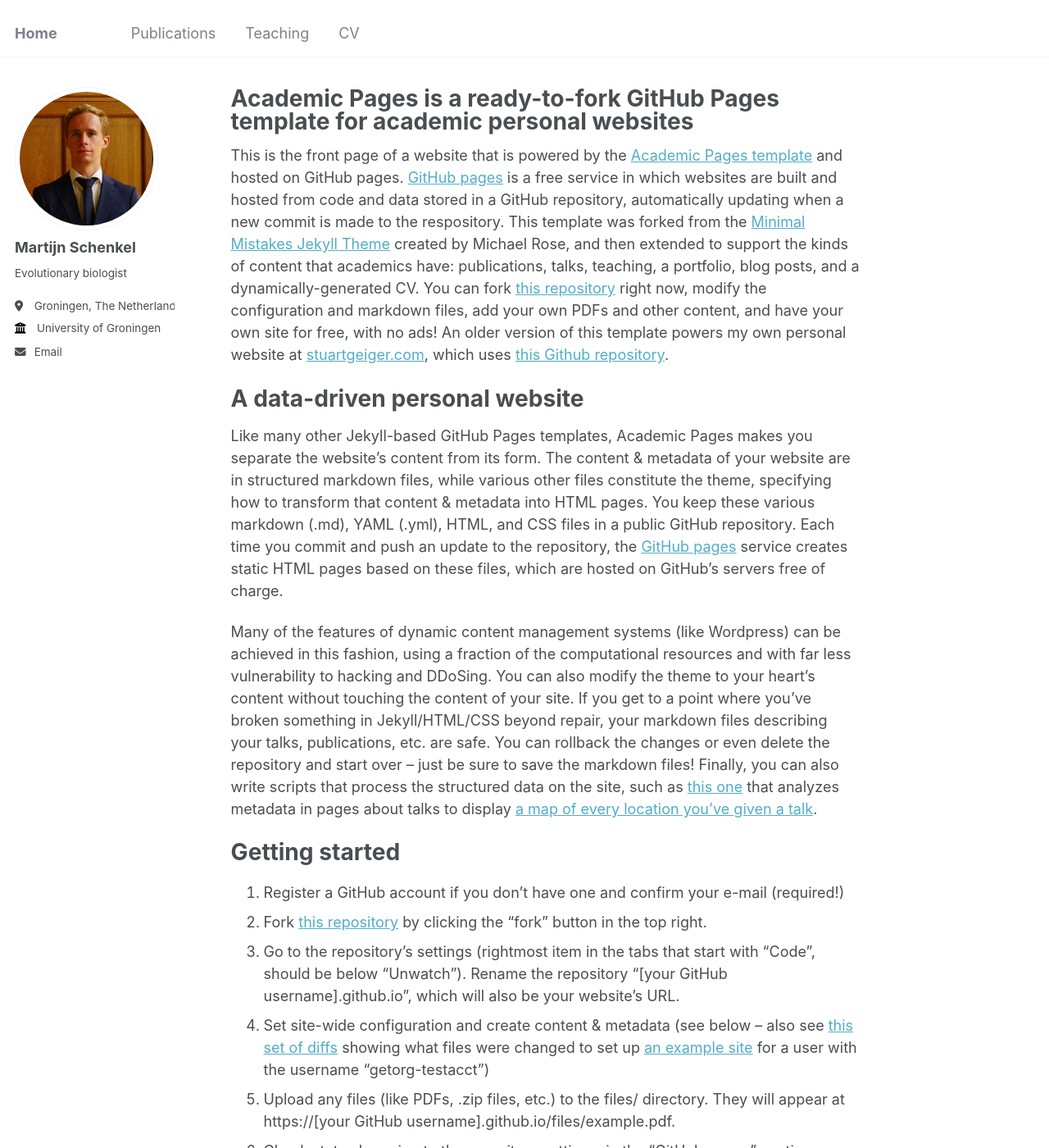
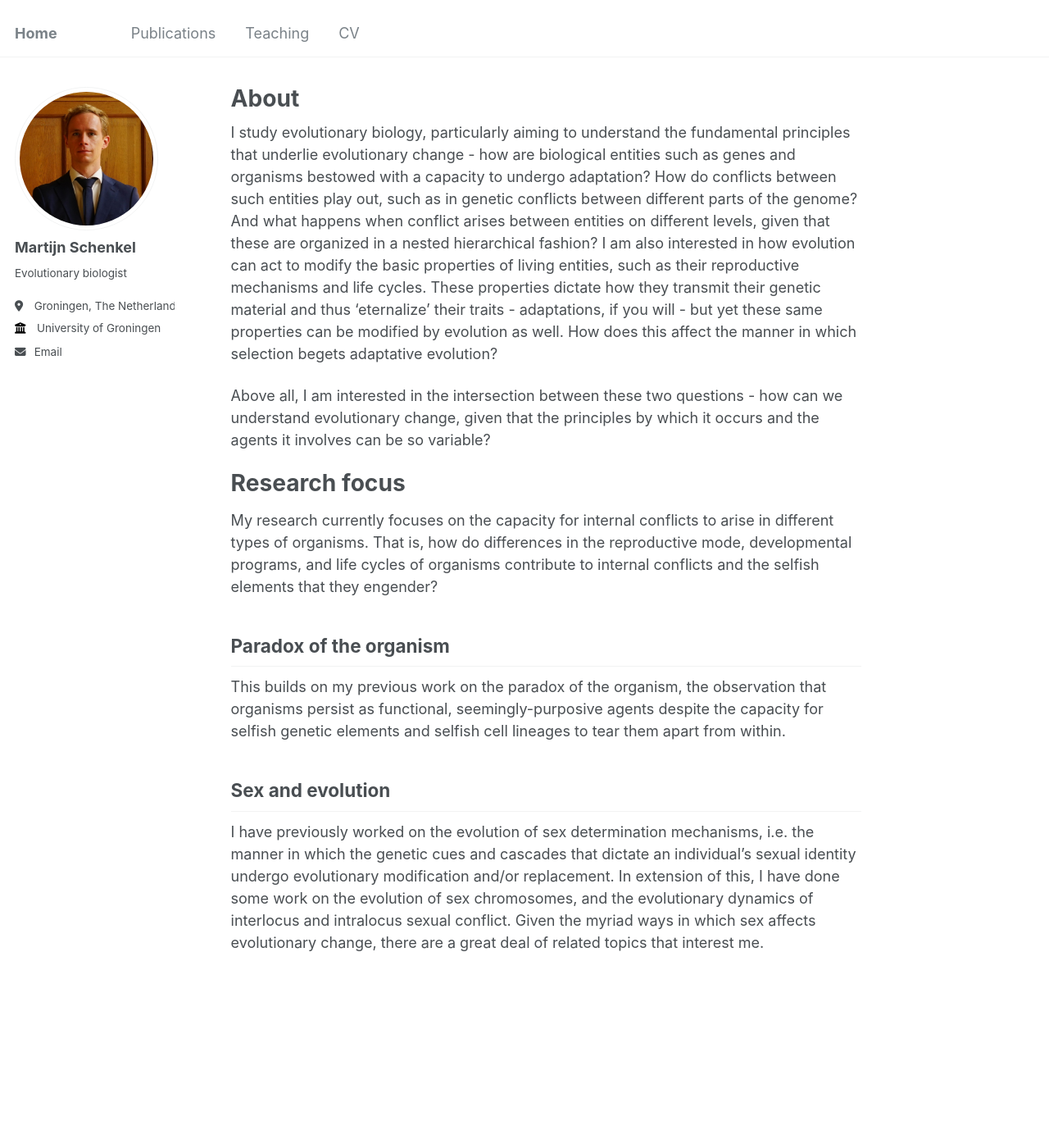
Before and after one commit to MartijnSchenkel/MartijnSchenkel.github.io, a Jekyll site: the page built from _pages/about.md, in a window 1280 px wide and 1400 px high. Shown: the whole window at 82% size. Built offline with Jekyll 4.4.1, drawn with Linux system fonts in a browser that asks for light colours; some of the changed text lies outside the part shown.

Commit message:
Update about.md

```diff
--- a/_pages/about.md
+++ b/_pages/about.md
@@ -1,49 +1,24 @@
 ---
 permalink: /
-title: "Academic Pages is a ready-to-fork GitHub Pages template for academic personal websites"
+title: "About"
 author_profile: true
 redirect_from:
   - /about/
   - /about.html
 ---
 
-This is the front page of a website that is powered by the [Academic Pages template](https://github.com/academicpages/academicpages.github.io) and hosted on GitHub pages. [GitHub pages](https://pages.github.com) is a free service in which websites are built and hosted from code and data stored in a GitHub repository, automatically updating when a new commit is made to the respository. This template was forked from the [Minimal Mistakes Jekyll Theme](https://mmistakes.github.io/minimal-mistakes/) created by Michael Rose, and then extended to support the kinds of content that academics have: publications, talks, teaching, a portfolio, blog posts, and a dynamically-generated CV. You can fork [this repository](https://github.com/academicpages/academicpages.github.io) right now, modify the configuration and markdown files, add your own PDFs and other content, and have your own site for free, with no ads! An older version of this template powers my own personal website at [stuartgeiger.com](http://stuartgeiger.com), which uses [this Github repository](https://github.com/staeiou/staeiou.github.io).
+I study evolutionary biology, particularly aiming to understand the fundamental principles that underlie evolutionary change - how are biological entities such as genes and organisms bestowed with a capacity to undergo adaptation? How do conflicts between such entities play out, such as in genetic conflicts between different parts of the genome? And what happens when conflict arises between entities on different levels, given that these are organized in a nested hierarchical fashion? I am also interested in how evolution can act to modify the basic properties of living entities, such as their reproductive mechanisms and life cycles. These properties dictate how they transmit their genetic material and thus 'eternalize' their traits - adaptations, if you will - but yet these same properties can be modified by evolution as well. How does this affect the manner in which selection begets adaptative evolution?
 
-A data-driven personal website
+Above all, I am interested in the intersection between these two questions - how can we understand evolutionary change, given that the principles by which it occurs and the agents it involves can be so variable?
+
+Research focus
 ======
-Like many other Jekyll-based GitHub Pages templates, Academic Pages makes you separate the website's content from its form. The content & metadata of your website are in structured markdown files, while various other files constitute the theme, specifying how to transform that content & metadata into HTML pages. You keep these various markdown (.md), YAML (.yml), HTML, and CSS files in a public GitHub repository. Each time you commit and push an update to the repository, the [GitHub pages](https://pages.github.com/) service creates static HTML pages based on these files, which are hosted on GitHub's servers free of charge.
+My research currently focuses on the capacity for internal conflicts to arise in different types of organisms. That is, how do differences in the reproductive mode, developmental programs, and life cycles of organisms contribute to internal conflicts and the selfish elements that they engender?
 
-Many of the features of dynamic content management systems (like Wordpress) can be achieved in this fashion, using a fraction of the computational resources and with far less vulnerability to hacking and DDoSing. You can also modify the theme to your heart's content without touching the content of your site. If you get to a point where you've broken something in Jekyll/HTML/CSS beyond repair, your markdown files describing your talks, publications, etc. are safe. You can rollback the changes or even delete the repository and start over -- just be sure to save the markdown files! Finally, you can also write scripts that process the structured data on the site, such as [this one](https://github.com/academicpages/academicpages.github.io/blob/master/talkmap.ipynb) that analyzes metadata in pages about talks to display [a map of every location you've given a talk](https://academicpages.github.io/talkmap.html).
+Paradox of the organism
+------
+This builds on my previous work on the paradox of the organism, the observation that organisms persist as functional, seemingly-purposive agents despite the capacity for selfish genetic elements and selfish cell lineages to tear them apart from within.
 
-Getting started
-======
-1. Register a GitHub account if you don't have one and confirm your e-mail (required!)
-1. Fork [this repository](https://github.com/academicpages/academicpages.github.io) by clicking the "fork" button in the top right.
-1. Go to the repository's settings (rightmost item in the tabs that start with "Code", should be below "Unwatch"). Rename the repository "[your GitHub username].github.io", which will also be your website's URL.
-1. Set site-wide configuration and create content & metadata (see below -- also see [this set of diffs](http://archive.is/3TPas) showing what files were changed to set up [an example site](https://getorg-testacct.github.io) for a user with the username "getorg-testacct")
-1. Upload any files (like PDFs, .zip files, etc.) to the files/ directory. They will appear at https://[your GitHub username].github.io/files/example.pdf.
-1. Check status by going to the repository settings, in the "GitHub pages" section
-
-Site-wide configuration
+Sex and evolution
 ------
-The main configuration file for the site is in the base directory in [_config.yml](https://github.com/academicpages/academicpages.github.io/blob/master/_config.yml), which defines the content in the sidebars and other site-wide features. You will need to replace the default variables with ones about yourself and your site's github repository. The configuration file for the top menu is in [_data/navigation.yml](https://github.com/academicpages/academicpages.github.io/blob/master/_data/navigation.yml). For example, if you don't have a portfolio or blog posts, you can remove those items from that navigation.yml file to remove them from the header.
-
-Create content & metadata
-------
-For site content, there is one markdown file for each type of content, which are stored in directories like _publications, _talks, _posts, _teaching, or _pages. For example, each talk is a markdown file in the [_talks directory](https://github.com/academicpages/academicpages.github.io/tree/master/_talks). At the top of each markdown file is structured data in YAML about the talk, which the theme will parse to do lots of cool stuff. The same structured data about a talk is used to generate the list of talks on the [Talks page](https://academicpages.github.io/talks), each [individual page](https://academicpages.github.io/talks/2012-03-01-talk-1) for specific talks, the talks section for the [CV page](https://academicpages.github.io/cv), and the [map of places you've given a talk](https://academicpages.github.io/talkmap.html) (if you run this [python file](https://github.com/academicpages/academicpages.github.io/blob/master/talkmap.py) or [Jupyter notebook](https://github.com/academicpages/academicpages.github.io/blob/master/talkmap.ipynb), which creates the HTML for the map based on the contents of the _talks directory).
-
-**Markdown generator**
-
-I have also created [a set of Jupyter notebooks](https://github.com/academicpages/academicpages.github.io/tree/master/markdown_generator
-) that converts a CSV containing structured data about talks or presentations into individual markdown files that will be properly formatted for the Academic Pages template. The sample CSVs in that directory are the ones I used to create my own personal website at stuartgeiger.com. My usual workflow is that I keep a spreadsheet of my publications and talks, then run the code in these notebooks to generate the markdown files, then commit and push them to the GitHub repository.
-
-How to edit your site's GitHub repository
-------
-Many people use a git client to create files on their local computer and then push them to GitHub's servers. If you are not familiar with git, you can directly edit these configuration and markdown files directly in the github.com interface. Navigate to a file (like [this one](https://github.com/academicpages/academicpages.github.io/blob/master/_talks/2012-03-01-talk-1.md) and click the pencil icon in the top right of the content preview (to the right of the "Raw | Blame | History" buttons). You can delete a file by clicking the trashcan icon to the right of the pencil icon. You can also create new files or upload files by navigating to a directory and clicking the "Create new file" or "Upload files" buttons.
-
-Example: editing a markdown file for a talk
-![Editing a markdown file for a talk](/images/editing-talk.png)
-
-For more info
-------
-More info about configuring Academic Pages can be found in [the guide](https://academicpages.github.io/markdown/). The [guides for the Minimal Mistakes theme](https://mmistakes.github.io/minimal-mistakes/docs/configuration/) (which this theme was forked from) might also be helpful.
+I have previously worked on the evolution of sex determination mechanisms, i.e. the manner in which the genetic cues and cascades that dictate an individual's sexual identity undergo evolutionary modification and/or replacement. In extension of this, I have done some work on the evolution of sex chromosomes, and the evolutionary dynamics of interlocus and intralocus sexual conflict. Given the myriad ways in which sex affects evolutionary change, there are a great deal of related topics that interest me.
```
